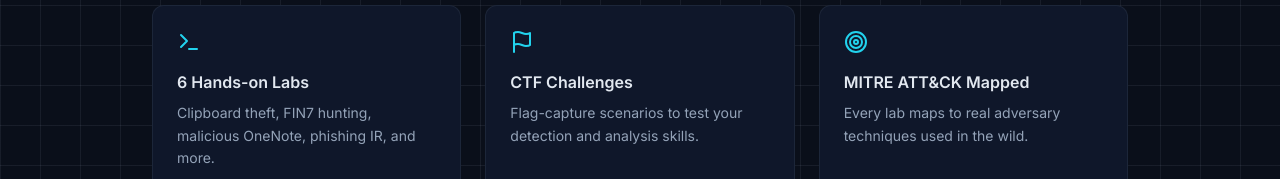
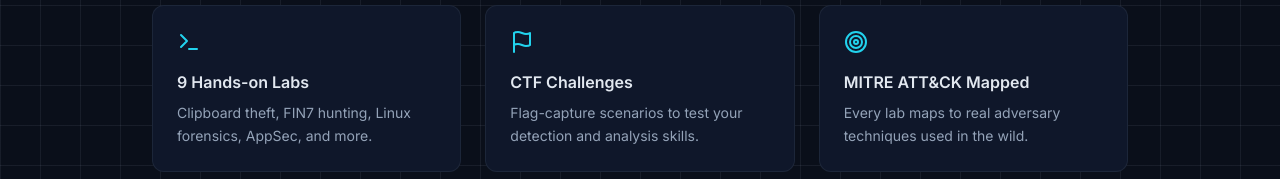
Before and after one commit to acheem/nfssoclabs, a Next.js app in the folder website/: page / in a window 1280 px wide. Shown: the part 621-800 px from the top of the page. Built offline with nearby package versions, Linux system fonts and the light colour scheme; no server answers.

Commit message:
Show dynamic lab count on homepage

```diff
--- a/website/src/app/page.tsx
+++ b/website/src/app/page.tsx
@@ -1,5 +1,6 @@
 import Link from "next/link";
 import { auth } from "@/lib/auth";
+import { LABS } from "@/lib/labs";
 import { Header } from "@/components/layout/Header";
 import { Footer } from "@/components/layout/Footer";
 import { Terminal, Flag, ArrowRight, Target, Zap } from "lucide-react";
@@ -52,8 +53,8 @@ export default async function HomePage() {
           {[
             {
               icon: Terminal,
-              title: "6 Hands-on Labs",
-              desc: "Clipboard theft, FIN7 hunting, malicious OneNote, phishing IR, and more.",
+              title: `${LABS.length} Hands-on Labs`,
+              desc: "Clipboard theft, FIN7 hunting, Linux forensics, AppSec, and more.",
             },
             {
               icon: Flag,
```
